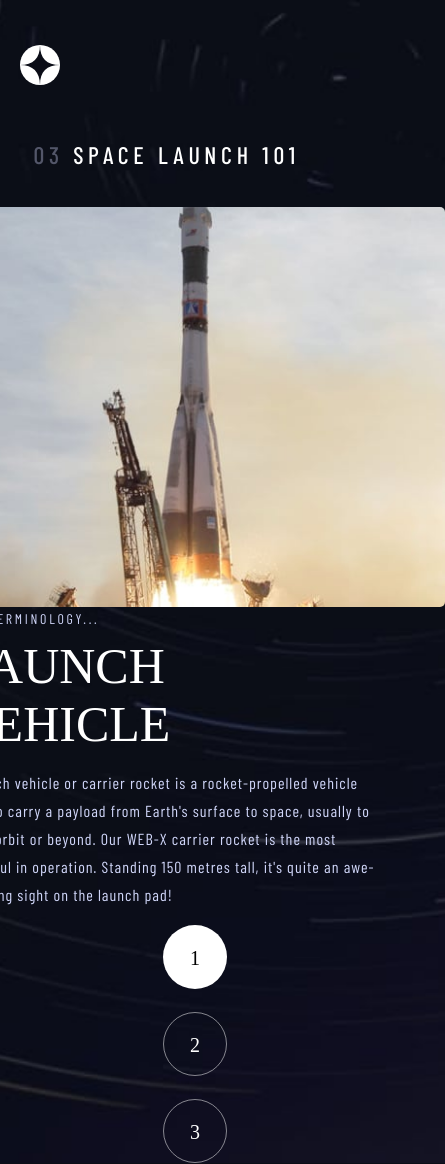
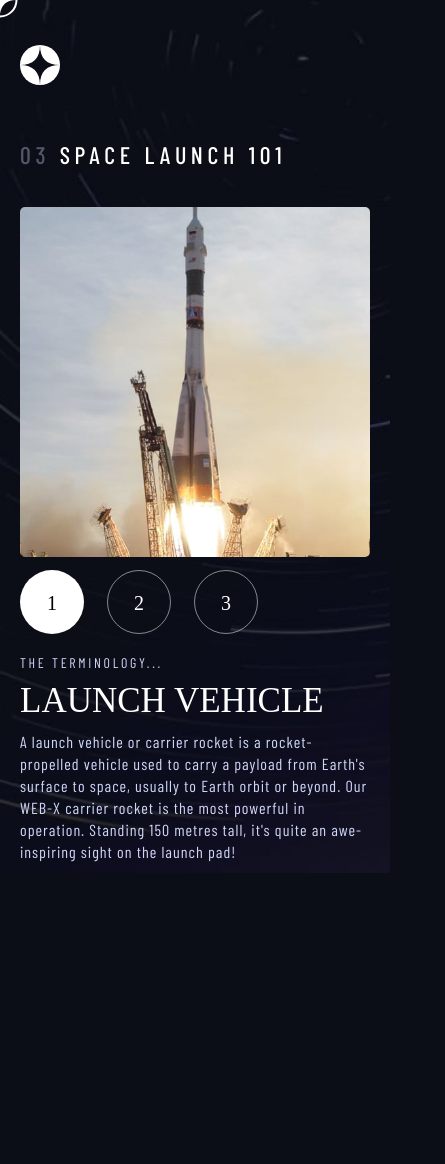
Before and after one commit to Anibal-quintero/space-tourism, a React (Vite) app: page /technology in a window 390 px wide. Shown: the whole page, 445 px wide, since content can reach past the window. After the commit the page ends 873 px from the top, so only its background shows below. Built offline with nearby package versions, Linux system fonts and the light colour scheme; a web font is replaced by a local one.

Commit message:
Better mobile adaptation and add dynamic cursor

```diff
--- a/src/App.jsx
+++ b/src/App.jsx
@@ -6,12 +6,14 @@ import Destination from "./pages/Destination";
 import Crew from "./pages/Crew";
 import Technology from "./pages/Technology";
 import BackgroundImage from "./components/BackgroundImage";
+import MouseFollower from "./components/MouseFollower";
 
 function App() {
   return (
     <BrowserRouter>
       <Navar />
       <BackgroundImage />
+      <MouseFollower />
       <Routes>
         <Route path="/" element={<Home />} />
         <Route path="/destination" element={<Destination />} />
--- /dev/null
+++ b/src/components/MouseFollower.css
@@ -0,0 +1,15 @@
+.mouse {
+  position: fixed;
+  width: 35px;
+  height: 35px;
+  z-index: 1000;
+  border:2px solid #fff;
+  background-image: url(../assets/shared/mouse.svg);
+  background-position: center center;
+  background-size: cover;
+  background-repeat: no-repeat;
+  border-radius: 100%;
+  pointer-events: none;
+  transform: translate(-50%, -50%);
+  transition: transform 0.1s ease-out, top 0.1s ease-out, left 0.1s ease-out;
+}
--- /dev/null
+++ b/src/components/MouseFollower.jsx
@@ -0,0 +1,26 @@
+import { useEffect } from "react";
+import { useState } from "react";
+import "./MouseFollower.css";
+
+const MouseFollower = () => {
+  const [position, setPosition] = useState({ x: 0, y: 0 });
+
+  useEffect(() => {
+    const handleMouseMove = (event) => {
+      setPosition({ x: event.clientX, y: event.clientY });
+    };
+    window.addEventListener("mousemove", handleMouseMove);
+    return () => {
+      window.removeEventListener("mousemove", handleMouseMove);
+    };
+  }, []);
+
+  const style = {
+    top: `${position.y}px`,
+    left: `${position.x}px`,
+  };
+
+  return <div className="mouse" style={style} />;
+};
+
+export default MouseFollower;
--- a/src/pages/Crew.css
+++ b/src/pages/Crew.css
@@ -45,7 +45,7 @@
   line-height: 28px;
   color: #d0d6f9;
   max-width: 75%;
-  height: 8.5em;
+  height: 8em;
 }
 .crew__list {
   display: flex;
@@ -92,7 +92,7 @@
   }
   .crew__bio {
     max-width: 100%;
-    height: 7em;
+    height: 7.5em;
   }
 }
 @media (max-width: 478px) {
@@ -101,10 +101,10 @@
     height: 290px;
   }
   .crew__name {
-    font-size: 40px;
+    font-size: 35px;
   }
   .crew__bio {
-    line-height: 23px;
+    line-height: 22px;
     margin-top: 0;
   }
 }
--- a/src/pages/Home.css
+++ b/src/pages/Home.css
@@ -26,7 +26,6 @@
   padding-top: 23px;
 }
 .home__description {
-  /* width: 25em; */
   letter-spacing: 1px;
   line-height: 28px;
   color: #d0d6f9;
@@ -93,4 +92,7 @@
   .home__highlight {
     font-size: 75px;
   }
+  .home__description {
+    line-height: 24px;
+  }
 }
--- a/src/pages/Technology.css
+++ b/src/pages/Technology.css
@@ -22,6 +22,12 @@
   display: flex;
   align-items: center;
 }
+.technology__nav-container {
+  display: flex;
+  gap: 33px;
+  width: 50%;
+  margin: 0 60px 0 40px;
+}
 .technology__list {
   display: flex;
   flex-direction: column;
@@ -38,10 +44,6 @@
 }
 .technology__button:hover {
   border-color: white;
-}
-.technology__details {
-  width: 27em;
-  margin: 0 80px 0 35px;
 }
 .technology__title {
   font-size: 14px;
@@ -69,11 +71,49 @@
   object-fit: cover;
   aspect-ratio: 1/1;
 }
+@media (max-width: 1100px) {
+  .technology__nav-container {
+    flex-direction: column;
+    gap: 10px;
+    margin: 0;
+    width: 100%;
+  }
+  .technology__list {
+    flex-direction: row;
+    margin: 20px 0;
+  }
+  .technology__details {
+    margin: 0;
+  }
+  .technology__image {
+    width: 24em;
+    height: 21em;
+  }
+}
 @media (max-width: 800px) {
+  .technology__container {
+    width: 100%;
+    padding: 0 20px;
+  }
   .technology__content {
     flex-direction: column-reverse;
   }
 }
-/* @media (max-width: 478px) {
-
-} */
+@media (max-width: 478px) {
+  .technology__image {
+    width: 100%;
+    height: auto;
+  }
+  .technology__list {
+    flex-direction: row;
+    margin: 10px 0;
+  }
+  .technology__subtitle {
+    font-size: 35px;
+  }
+  .technology__description {
+    line-height: 22px;
+    color: #d0d6f9;
+    margin: 0 0 10px 0;
+  }
+}
--- a/src/pages/Technology.jsx
+++ b/src/pages/Technology.jsx
@@ -8,7 +8,8 @@ const Technology = () => {
   if (data?.technology.length > 0) {
     initialItem = data?.technology[0];
   }
-  const { currentItem, activeTab, fade, updateContent } = useUpdateContent(initialItem);
+  const { currentItem, activeTab, fade, updateContent } =
+    useUpdateContent(initialItem);
 
   return (
     <div className="technology">
@@ -35,13 +36,15 @@ const Technology = () => {
                 ))}
               </ul>
             </nav>
-          </div>
-          <div
-            className={`technology__details ${fade ? "fade-in" : "fade-out"}`}
-          >
-            <h2 className="technology__title">The terminology...</h2>
-            <h3 className="technology__subtitle">{currentItem.name}</h3>
-            <p className="technology__description">{currentItem.description}</p>
+            <div
+              className={`technology__details ${fade ? "fade-in" : "fade-out"}`}
+            >
+              <h2 className="technology__title">The terminology...</h2>
+              <h3 className="technology__subtitle">{currentItem.name}</h3>
+              <p className="technology__description">
+                {currentItem.description}
+              </p>
+            </div>
           </div>
           <div className="technology__image-container">
             <img
```
Also changed, not shown: src/assets/shared/mouse.svg (added).
